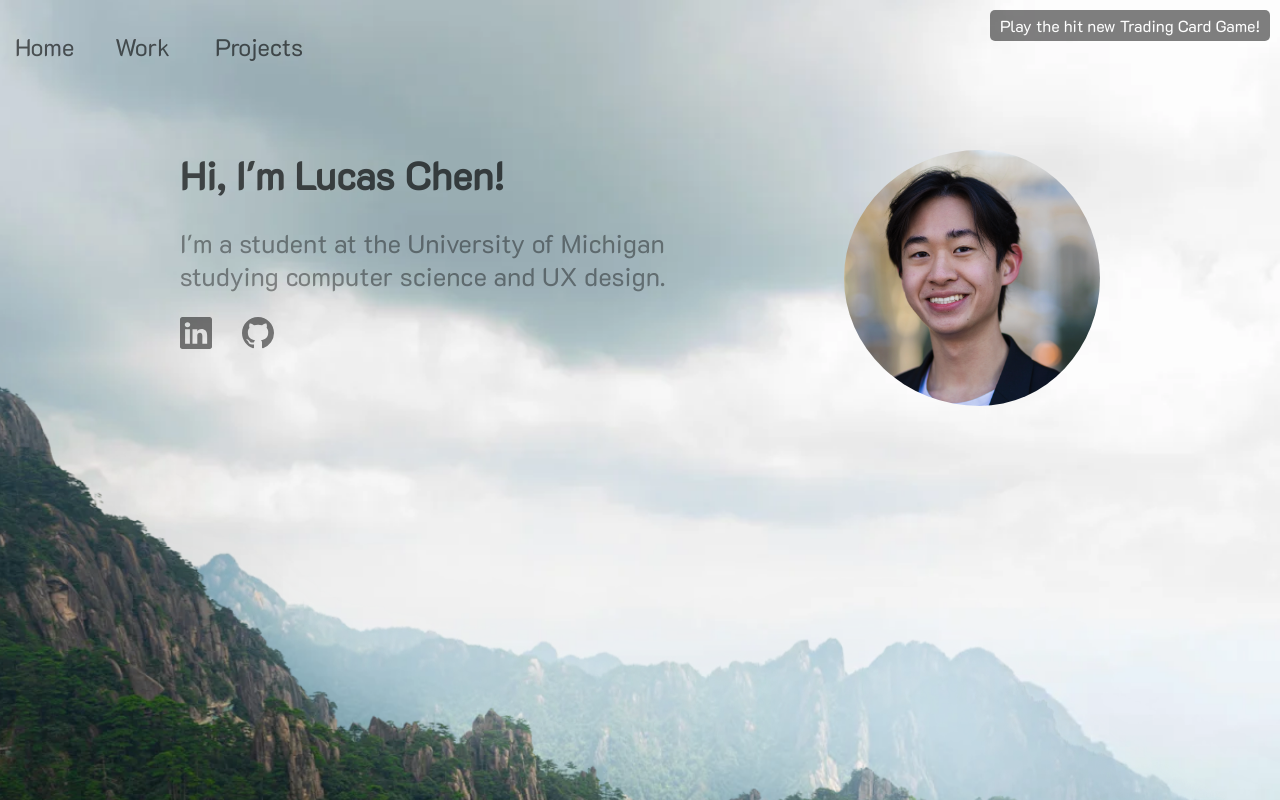
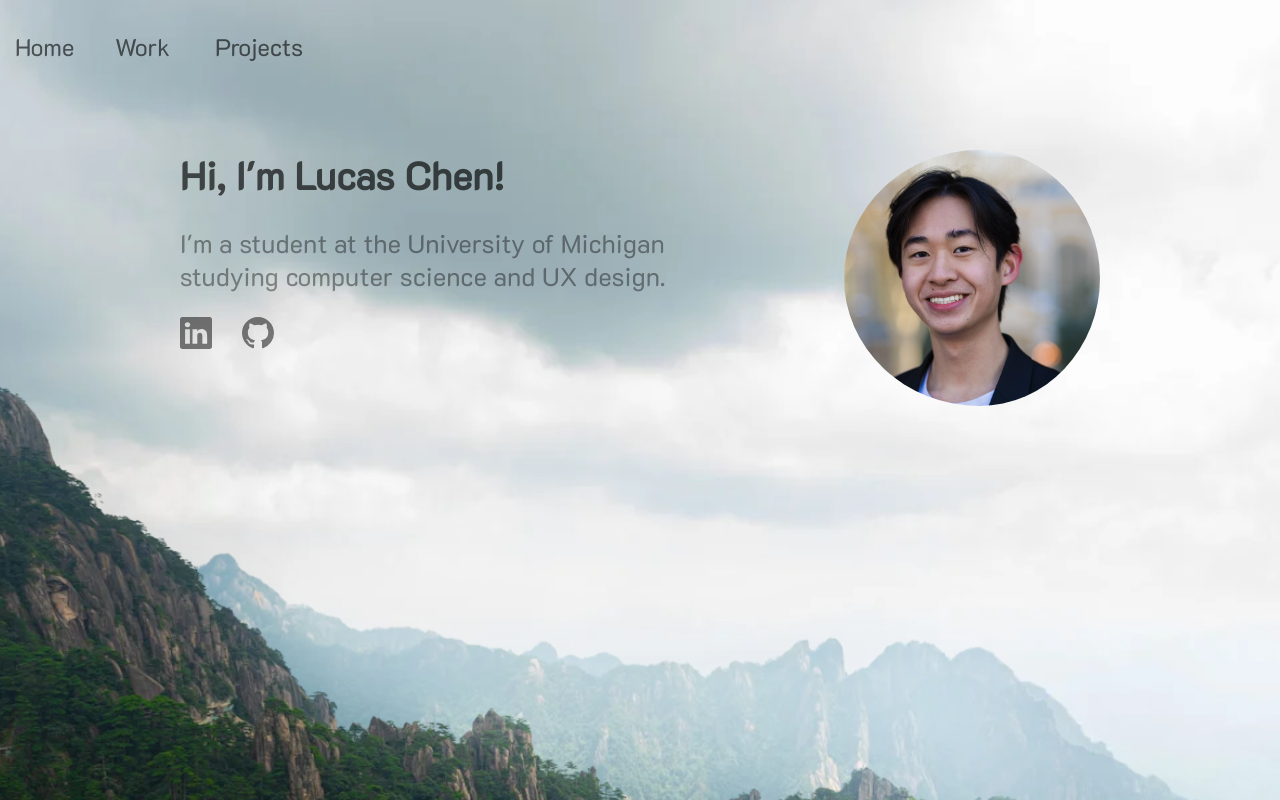
Before and after one commit to lucaschennn/lucas-site, a React (Vite) app in the folder lucassite/: page / in a window 1280 px wide. Shown: the top 800 px of the page. Built offline with nearby package versions, Linux system fonts and the light colour scheme; no server answers.

Commit message:
remove tcg nav link

```diff
--- a/lucassite/src/components/Nav.jsx
+++ b/lucassite/src/components/Nav.jsx
@@ -93,11 +93,11 @@ function Nav({selected, setPage, min_page_height}) {
                 ))}
             </ul>
         </div>
-        <div id="gamesNav">
+        {/* <div id="gamesNav">
             <a href="/tcg">
                 Play the hit new Trading Card Game!
             </a>
-        </div>
+        </div> */}
     </>
     )
     }
```
